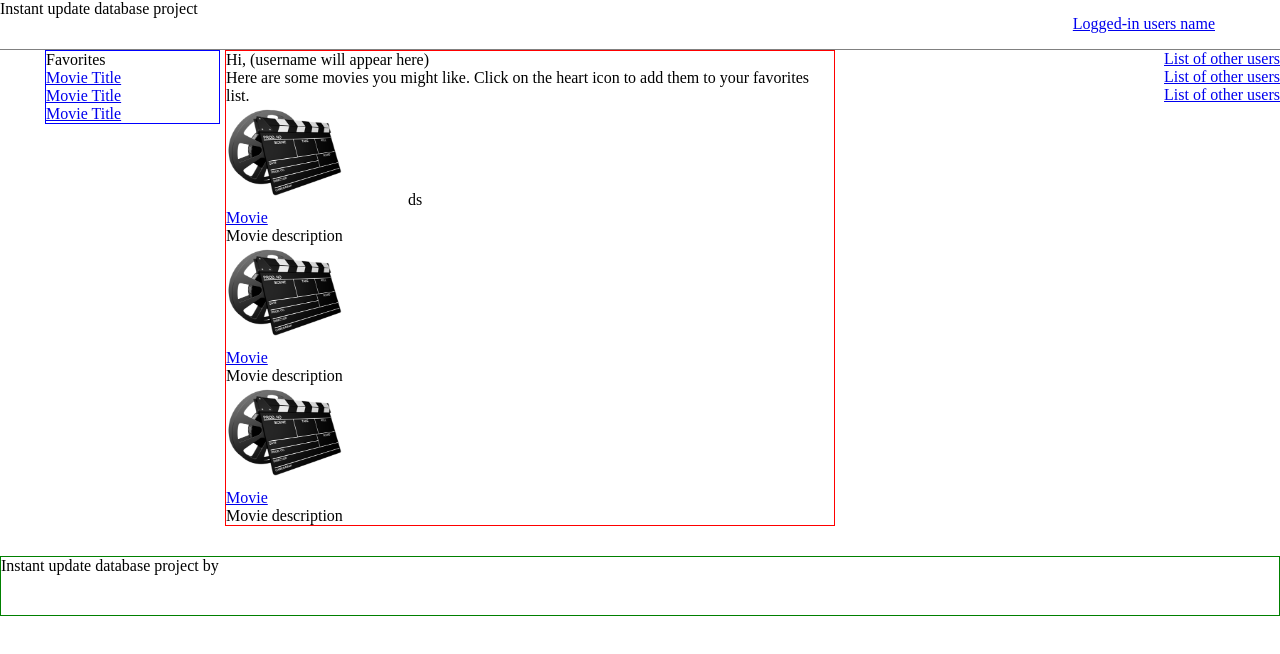
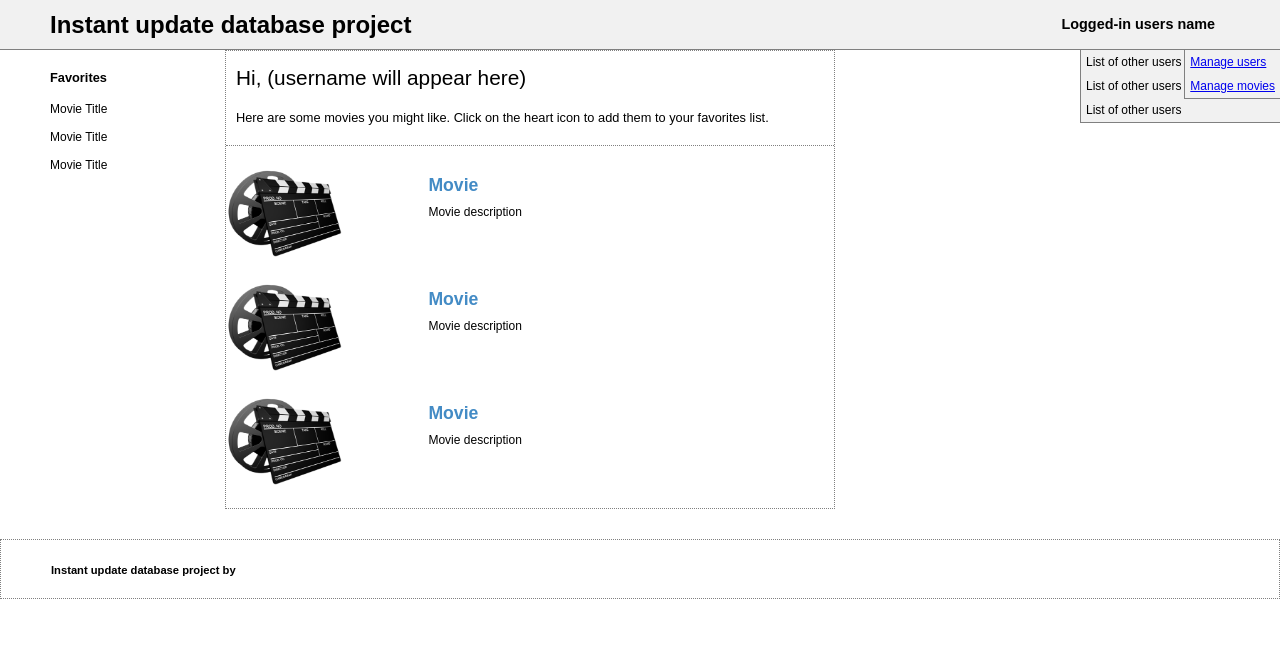
Before and after one commit to scolas/webtutorial, a plain HTML site: page index.html in a window 1280 px wide. Drawn offline with Linux system fonts and the light colour scheme.

Commit message:
updated styles

```diff
--- a/CSS/style.css
+++ b/CSS/style.css
@@ -1,8 +1,24 @@
+* {
+	font-family: sans-serif;
+	font-size: 16px
+}
+
+
+
+
 header {
 	height: 50px;
 	border-bottom: 1px solid grey;
+	background-color: #F1F1F1;
 }
 
+
+header h1{
+	font-size: 1.5em;
+	font-weight: bold;
+	margin-left: 50px;
+	line-height: 50px;
+}
 
 .select_users{
 	position: absolute;
@@ -10,41 +26,215 @@ header {
 	top: 15px;
 }
 
-ul.users, ul.admin {
+.select_users h2 a{
+	font-weight: bold;
+	font-size: 0.9em;
+	color: black;
+	text-decoration: none;
+
+}
+.select_users h2 a:hover{
+	color: #A32824;
+}
+
+
+ul.users_menu, ul.admin_menu {
 	position: absolute;
 	right: 0;
+	border-left: 1px solid gray;
+	border-bottom: 1px solid gray;
+	background-color: #F1F1F1;
 }
 
+ul.users_menu{
+	width: 200px;
+}
 ul.admin{
+	width: 150px;
 	display: none;
 }
+
+ul.users_menu a, ul.admin a{
+	text-decoration: none;
+	color: black;
+}
+
+.users_menu li a, .admin_menu li a{
+
+	font-size: 0.75em;
+	padding: 5px;
+	display: block;
+}
+.users_menu li a:hover, .admin_menu li a:hover{
+	background-color: #A32824;
+	color: white;
+}
+
+
 
 .favs_list {
 	float: left;
 	width: 175px;
 	margin-left: 45px;
-	border: 1px solid blue;
 }
+
+.favs_list h2{
+	font-size: 0.8em;
+	font-weight: bold;
+	margin-top: 20px;
+	margin-bottom: 10px;
+	margin-left: 5px;
+}
+
 
 ul.favs{
 	width: 175px;
 }
 
+
+ul.favs li a {
+	display: block;
+	font-size: 0.75em;
+	text-decoration: none;
+	color: black;
+	padding: 7px 5px 7px 5px;
+}
+
+
+ul.favs li a:hover {
+	color: white;
+	background-color: #A32824;
+}
+
+
 .movie_list, .movie_single {
 	margin-left: 225px;
 	width: 610px;
-	border: 1px solid red;
+	border: 1px dotted gray;
 }
 
+.movie_list{
+	padding-top: 10px;
+}
+
+.welcome{
+	font-size: 0.8em;
+	text-align: justify;
+	padding: 10px 10px 20px 10px;
+	border-bottom: 1px dotted gray;
+}
+
+.movie_list h2, .movie_single h2{
+	font-size: 1.3em;
+	padding:  5px 10px 10px 10px;
+}
+
+
+.movie_list ul {
+	padding-top: 20px
+
+}
+
+.movie_list li{
+	padding-bottom: 10px;
+}
+
+.movie_list h3 a{
+	font-size: 1.1em;
+	color: #438BC5;
+	font-weight: bold;
+	display: block;
+	margin-top: 0.5em;
+	margin-bottom: 0.5em;
+	text-decoration: none;
+}
+
+.movie_list h3 a:hover{
+	text-decoration: underline;
+}
 
 .thumbnail{
 	width: 178px;
 	height: 100px;
+
 }
+
+.movie_list figcaption{
+	display: inline-block;
+	vertical-align: top;
+	padding-left: 20px
+}
+
+.movie_list .description{
+	font-size: 0.75em;
+	width: 400px;
+	text-align: justify;
+	padding-right: 10px;
+}
+
+.movie_player{
+	width: 608px
+	height 344px;
+}
+
+.movie_single h3{
+	font-size: 1.3em;
+	padding: 10px
+}
+
+.movie_single p{
+	font-size: 0.8em;
+	padding: 10px;
+}
+
+.movie_single .description{
+	font-size: 0.75em;
+	min-height: 80px;
+	text-align: justify;
+}
+
+.actions{
+		position: relative;
+		height: 37px;
+		border-bottom: 1px; solid #CCC;
+}
+
+.actions .add_remove{
+	position: absolute;
+	right: 10px
+}
+ .actions .add_remove p{
+	 font-size: 0.75em;
+	 font-weight: bold;
+	 color: #999;
+ }
+ .actions .add_remove p:hover{
+	 color: black;
+	 border-bottom: 3px solid #993300;
+ }
+
 
 footer {
 	clear: both;
 	height: 60px;
-	border: 1px solid green;
+	border: 1px dotted gray;
+	border-bottom: 1px dotted gray;
 	margin-top: 30px;
 }
+
+footer p{
+	line-height: 60px;
+	margin-left: 50px;
+	font-size: 0.7em;
+	font-weight: bold;
+}
+
+footer a{
+	font-size: inherit;
+	color: black;
+
+}
+
+footer a:hover{
+	color: #A32824;
+}
--- a/index.html
+++ b/index.html
@@ -8,6 +8,12 @@
 
 		<link href="css/reset.css" rel="stylesheet">
 		<link href="css/style.css" rel="stylesheet">
+
+		<!--[if lt IE 9]>
+			<script src="http://html5shiv.googlecode.com/svn/trunck/html5.js"></script>
+			<script src="script/html5shiv-printshiv.js"></script>
+
+		<![endif]-->
 		<title>Instant Update Database Project by Scott colas</title>
 
 	</head>
@@ -23,13 +29,13 @@
 			<div class="select_users">
 				<h2><a href="#">Logged-in users name</a></h2>
 			</div>
-			<ul class="users">
+			<ul class="users_menu">
 				<li><a href="#">List of other users</a></li>
 				<li><a href="#">List of other users</a></li>
 				<li><a href="#">List of other users</a></li>
 			</ul>
 
-			<ul class="admin">
+			<ul class="admin_menu">
 				<li><a href="#">Manage users</a></li>
 				<li><a href="#">Manage movies</a></li>
 			</ul>
@@ -54,7 +60,7 @@
 			<ul>
 				<li>
 					<figure><a href="#"><img class="thumbnail" alt="Thumbnail" src="images-movies/thumbnail.png"></a>
-						ds<figcaption>
+						<figcaption>
 							<h3><a href="#">Movie</a></h3>
 							<div class="description">Movie description</div>
 
```
Also changed, not shown: movie-single.html (+22 -8 lines), scripts/htmlshiv-printshiv.js (added).
